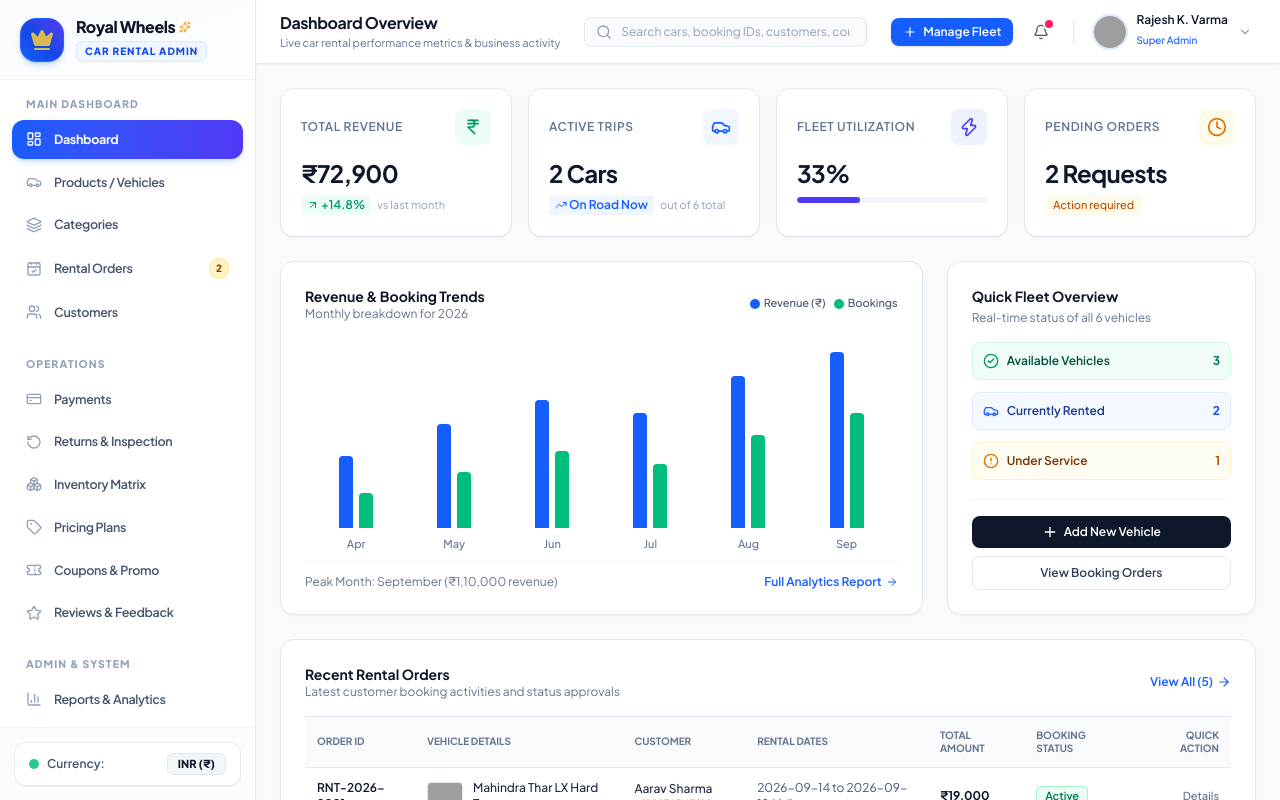
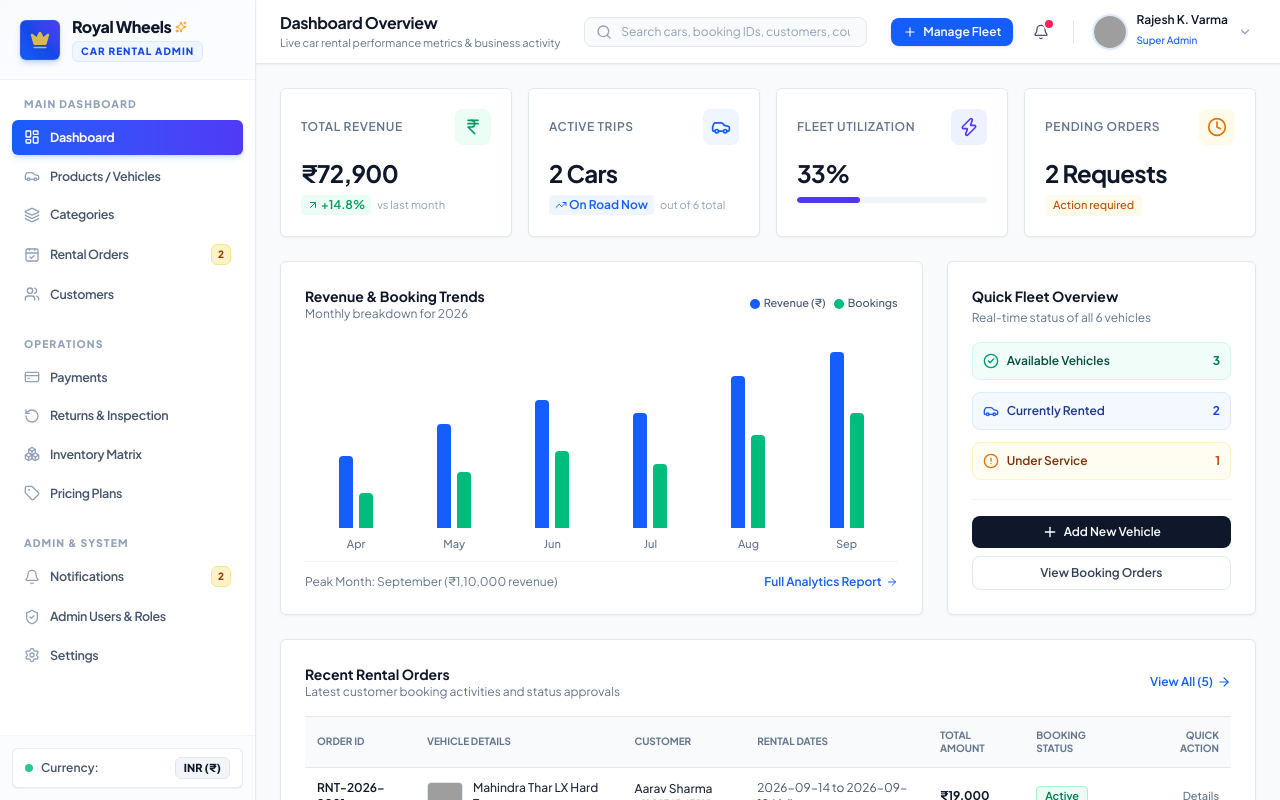
Before and after one commit to charankumardigitalraiz-max/rental-admin, a Next.js app: page / in a window 1280 px wide. Shown: the top 800 px of the page. Built offline with nearby package versions, Linux system fonts and the light colour scheme; grey boxes are pictures that could not be loaded.

Commit message:
update card border radius to crisp sharp corners

```diff
--- a/src/app/globals.css
+++ b/src/app/globals.css
@@ -24,17 +24,17 @@ body {
 }
 ::-webkit-scrollbar-thumb {
   background: #cbd5e1;
-  border-radius: 9999px;
+  border-radius: 4px;
 }
 ::-webkit-scrollbar-thumb:hover {
   background: #94a3b8;
 }
 
-/* Glass & Card Utilities */
+/* Sharp Card Utilities */
 .card-white {
   background-color: #ffffff;
   border: 1px solid #e2e8f0;
-  border-radius: 0.875rem;
+  border-radius: 0.375rem; /* Crisp Sharp Corners (rounded-md) */
   box-shadow: 0 1px 3px 0 rgba(0, 0, 0, 0.04), 0 1px 2px -1px rgba(0, 0, 0, 0.04);
 }
 
@@ -44,5 +44,5 @@ body {
 .card-white-hover:hover {
   border-color: #cbd5e1;
   transform: translateY(-1px);
-  box-shadow: 0 6px 16px -2px rgba(0, 0, 0, 0.06), 0 2px 4px -2px rgba(0, 0, 0, 0.04);
+  box-shadow: 0 4px 12px -2px rgba(0, 0, 0, 0.06), 0 2px 4px -2px rgba(0, 0, 0, 0.04);
 }
--- a/src/components/layout/Sidebar.tsx
+++ b/src/components/layout/Sidebar.tsx
@@ -59,14 +59,14 @@ export default function Sidebar() {
         { id: 'returns', label: 'Returns & Inspection', icon: RotateCcw },
         { id: 'inventory', label: 'Inventory Matrix', icon: Boxes },
         { id: 'pricing', label: 'Pricing Plans', icon: Tag },
-        { id: 'coupons', label: 'Coupons & Promo', icon: Ticket },
-        { id: 'reviews', label: 'Reviews & Feedback', icon: Star },
+        // { id: 'coupons', label: 'Coupons & Promo', icon: Ticket },
+        // { id: 'reviews', label: 'Reviews & Feedback', icon: Star },
       ],
     },
     {
       groupTitle: 'ADMIN & SYSTEM',
       items: [
-        { id: 'analytics', label: 'Reports & Analytics', icon: BarChart3 },
+        // { id: 'analytics', label: 'Reports & Analytics', icon: BarChart3 },
         {
           id: 'notifications',
           label: 'Notifications',
@@ -83,8 +83,8 @@ export default function Sidebar() {
     <aside className="w-64 bg-white border-r border-slate-200/80 flex flex-col h-screen sticky top-0 z-30 select-none shadow-xs">
       {/* Brand Header */}
       <div className="h-20 border-b border-slate-100 flex items-center px-5 gap-3 bg-gradient-to-br from-slate-50 via-blue-50/30 to-indigo-50/20">
-        <div className="w-11 h-11 rounded-2xl bg-gradient-to-tr from-blue-600 via-blue-700 to-indigo-600 flex items-center justify-center text-white shadow-md shadow-blue-500/25 border border-blue-400/20 shrink-0">
-          <Crown className="w-6 h-6 text-amber-300 fill-amber-300 animate-pulse" />
+        <div className="w-10 h-10 rounded-md bg-gradient-to-tr from-blue-600 via-blue-700 to-indigo-600 flex items-center justify-center text-white shadow-md shadow-blue-500/25 border border-blue-400/20 shrink-0">
+          <Crown className="w-5 h-5 text-amber-300 fill-amber-300 animate-pulse" />
         </div>
         <div>
           <h1 className="font-extrabold text-slate-900 text-base leading-tight tracking-tight flex items-center gap-1">
@@ -100,7 +100,7 @@ export default function Sidebar() {
       <div className="flex-1 overflow-y-auto px-3 py-4 space-y-6">
         {menuGroups.map((group, groupIdx) => (
           <div key={groupIdx} className="space-y-1">
-            <h2 className="px-3.5 text-[10.5px] font-extrabold tracking-widest text-slate-400 uppercase mb-2">
+            <h2 className="px-3 text-[10.5px] font-extrabold tracking-widest text-slate-400 uppercase mb-2">
               {group.groupTitle}
             </h2>
             {group.items.map((item) => {
@@ -110,24 +110,21 @@ export default function Sidebar() {
                 <button
                   key={item.id}
                   onClick={() => setActiveTab(item.id)}
-                  className={`w-full flex items-center justify-between px-3.5 py-2.5 rounded-xl text-[12.5px] transition-all group ${
-                    isActive
+                  className={`w-full flex items-center justify-between px-3 py-2 rounded-md text-[12.5px] transition-all group ${isActive
                     ? 'bg-gradient-to-r from-blue-600 to-indigo-600 text-white font-bold shadow-md shadow-blue-500/20'
                     : 'text-slate-600 hover:text-slate-900 hover:bg-slate-100/80 font-semibold'
                     }`}
                 >
-                  <div className="flex items-center gap-3">
+                  <div className="flex items-center gap-2.5">
                     <Icon
-                      className={`w-4 h-4 transition-transform group-hover:scale-110 ${
-                        isActive ? 'text-white' : 'text-slate-400 group-hover:text-blue-600'
+                      className={`w-4 h-4 transition-transform group-hover:scale-105 ${isActive ? 'text-white' : 'text-slate-400 group-hover:text-blue-600'
                         }`}
                     />
                     <span className="tracking-tight">{item.label}</span>
                   </div>
                   {item.badge !== undefined && (
                     <span
-                      className={`px-1.5 py-0.5 text-[10px] font-extrabold rounded-full ${
-                        isActive
+                      className={`px-1.5 py-0.5 text-[10px] font-extrabold rounded-md ${isActive
                         ? 'bg-white text-blue-700 shadow-xs'
                         : 'bg-amber-100 text-amber-800 border border-amber-200'
                         }`}
@@ -143,13 +140,13 @@ export default function Sidebar() {
       </div>
 
       {/* Quick Footer / Currency Badge */}
-      <div className="p-3.5 border-t border-slate-100 bg-slate-50/60">
-        <div className="flex items-center justify-between px-3.5 py-2.5 bg-white border border-slate-200/80 rounded-xl shadow-2xs">
+      <div className="p-3 border-t border-slate-100 bg-slate-50/60">
+        <div className="flex items-center justify-between px-3 py-2 bg-white border border-slate-200/80 rounded-md shadow-2xs">
           <div className="flex items-center gap-2">
-            <span className="w-2.5 h-2.5 rounded-full bg-emerald-500 animate-pulse"></span>
+            <span className="w-2 h-2 rounded-full bg-emerald-500 animate-pulse"></span>
             <span className="text-slate-600 font-semibold text-xs">Currency:</span>
           </div>
-          <span className="font-extrabold text-slate-900 bg-slate-100/90 px-2.5 py-0.5 rounded-md text-[11px] border border-slate-200">
+          <span className="font-extrabold text-slate-900 bg-slate-100/90 px-2 py-0.5 rounded-md text-[11px] border border-slate-200">
             INR (₹)
           </span>
         </div>
--- a/src/components/ui/Modal.tsx
+++ b/src/components/ui/Modal.tsx
@@ -58,13 +58,13 @@ export default function Modal({
 
       {/* Responsive Modal Dialog Container */}
       <div
-        className={`relative bg-white rounded-xl ${maxWidthClasses} w-full shadow-xl border border-slate-200 flex flex-col max-h-[92vh] sm:max-h-[90vh] z-10 animate-in zoom-in-95 duration-200 overflow-hidden mx-auto`}
+        className={`relative bg-white rounded-md ${maxWidthClasses} w-full shadow-xl border border-slate-200 flex flex-col max-h-[92vh] sm:max-h-[90vh] z-10 animate-in zoom-in-95 duration-200 overflow-hidden mx-auto`}
       >
         {/* Modal Header */}
         <div className="px-4 sm:px-6 py-3.5 sm:py-4 border-b border-slate-100 flex items-center justify-between shrink-0 bg-slate-50/50">
           <div className="flex items-center gap-2.5">
             {Icon && (
-              <div className="w-8 h-8 rounded-lg bg-blue-50 text-blue-600 flex items-center justify-center border border-blue-100 shrink-0">
+              <div className="w-8 h-8 rounded-md bg-blue-50 text-blue-600 flex items-center justify-center border border-blue-100 shrink-0">
                 <Icon className="w-4 h-4" />
               </div>
             )}
@@ -76,7 +76,7 @@ export default function Modal({
 
           <button
             onClick={onClose}
-            className="p-1.5 text-slate-400 hover:text-slate-700 hover:bg-slate-100 rounded-lg transition-colors shrink-0"
+            className="p-1.5 text-slate-400 hover:text-slate-700 hover:bg-slate-100 rounded-md transition-colors shrink-0"
             title="Close dialog"
           >
             <X className="w-4 h-4" />
```
Lines whose indentation alone changed are shown as unchanged.
